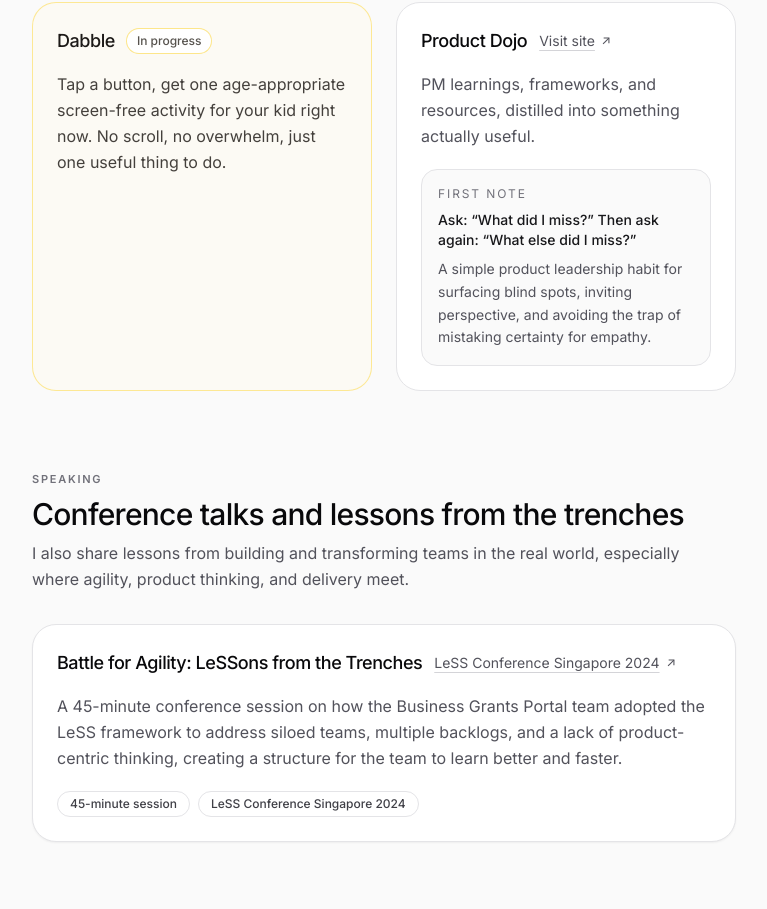
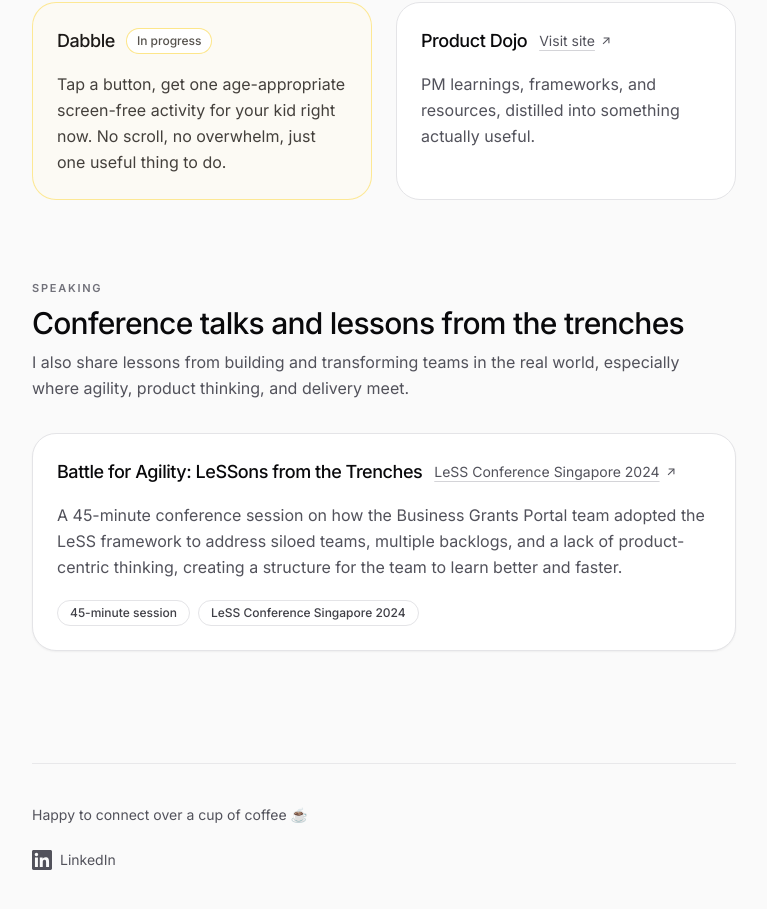
Before and after one commit to nicholaslispace/nicholasli, a Next.js app: page / in a window 1280 px wide. Shown: the part 1296-2205 px from the top of the page, without its empty margins (256-1023 px from the left). Built offline with nearby package versions, Linux system fonts and the light colour scheme.

Commit message:
Remove Product Dojo note preview

```diff
--- a/app/draft/page.tsx
+++ b/app/draft/page.tsx
@@ -178,16 +178,6 @@
             <p className="mt-4 text-sm leading-relaxed text-zinc-600 sm:text-base sm:leading-relaxed">
               PM learnings, frameworks, and resources, distilled into something actually useful.
             </p>
-            <div className="mt-5 rounded-2xl border border-zinc-200 bg-zinc-50 p-4">
-              <p className="text-xs uppercase tracking-[0.16em] text-zinc-500">First note</p>
-              <p className="mt-2 text-sm font-medium text-zinc-900">
-                Ask: “What did I miss?” Then ask again: “What else did I miss?”
-              </p>
-              <p className="mt-2 text-sm leading-relaxed text-zinc-600">
-                A simple product leadership habit for surfacing blind spots, inviting perspective, and
-                avoiding the trap of mistaking certainty for empathy.
-              </p>
-            </div>
           </article>
         </div>
       </section>
--- a/app/page.tsx
+++ b/app/page.tsx
@@ -162,16 +162,6 @@
             <p className="mt-4 text-sm leading-relaxed text-zinc-600 sm:text-base sm:leading-relaxed">
               PM learnings, frameworks, and resources, distilled into something actually useful.
             </p>
-            <div className="mt-5 rounded-2xl border border-zinc-200 bg-zinc-50 p-4">
-              <p className="text-xs uppercase tracking-[0.16em] text-zinc-500">First note</p>
-              <p className="mt-2 text-sm font-medium text-zinc-900">
-                Ask: “What did I miss?” Then ask again: “What else did I miss?”
-              </p>
-              <p className="mt-2 text-sm leading-relaxed text-zinc-600">
-                A simple product leadership habit for surfacing blind spots, inviting perspective, and
-                avoiding the trap of mistaking certainty for empathy.
-              </p>
-            </div>
           </article>
         </div>
       </section>
```
